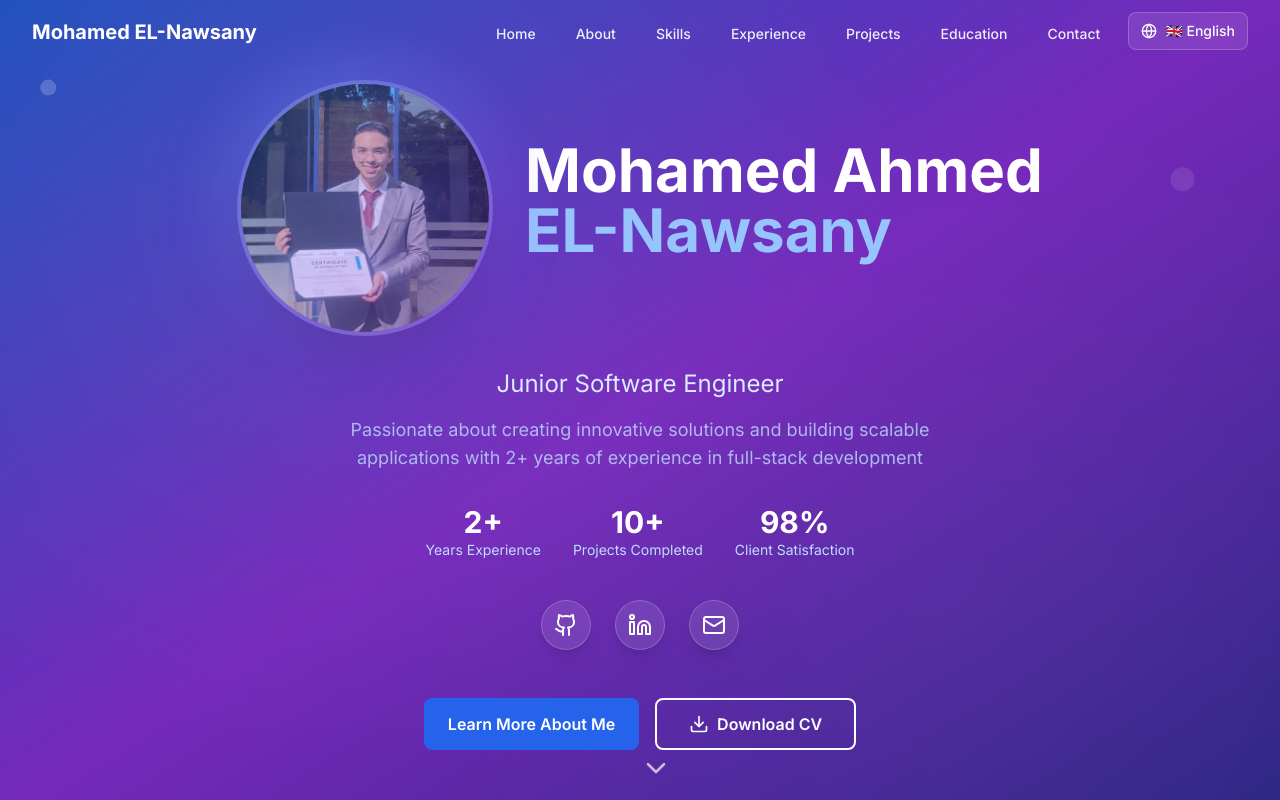
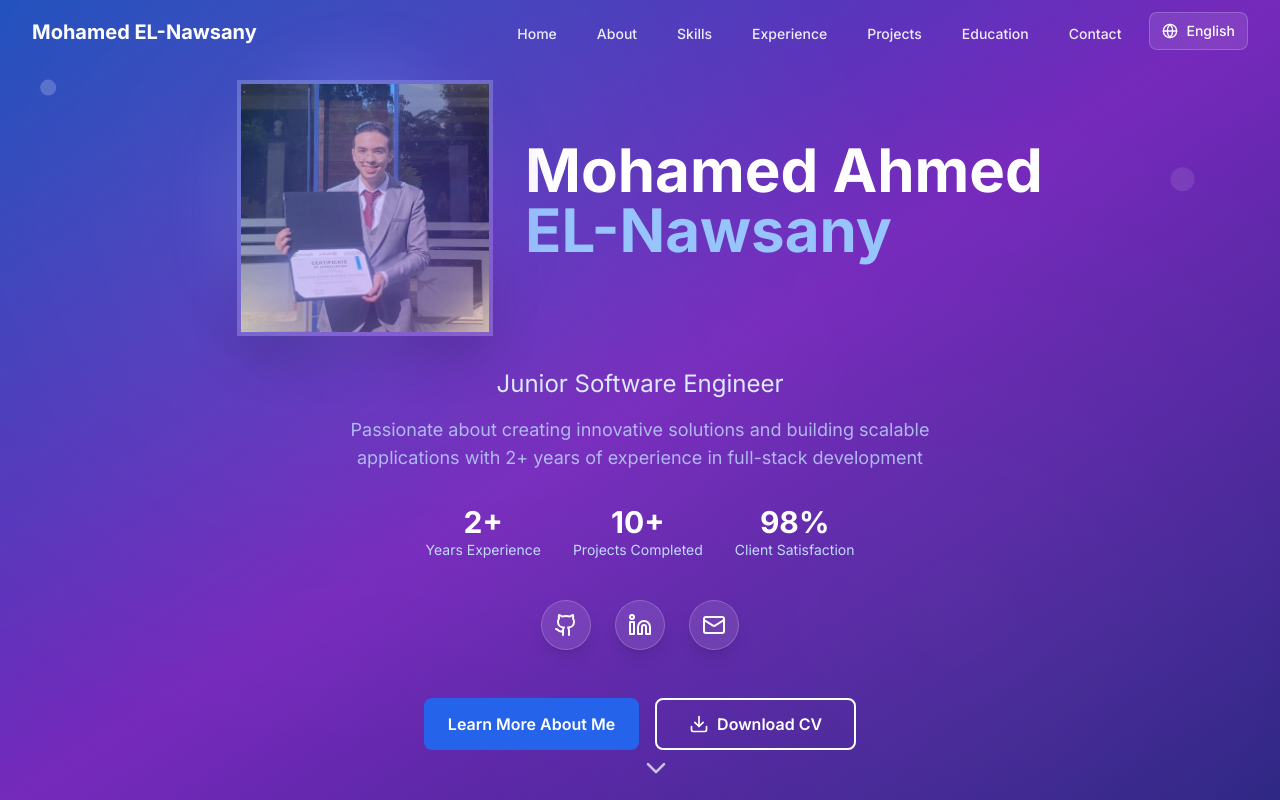
Before and after one commit to MohamedNawsany/MyPortfolio, a Next.js app: page /en in a window 1280 px wide. Shown: the top 800 px of the page. Built offline with nearby package versions, Linux system fonts and the light colour scheme.

Commit message:
enhance in LanguageSwitcher

```diff
--- a/src/components/atoms/LanguageSwitcher.tsx
+++ b/src/components/atoms/LanguageSwitcher.tsx
@@ -12,8 +12,8 @@ export const LanguageSwitcher = () => {
   const router = useRouter();
 
   const languages = [
-    { code: 'en' as Locale, label: 'English', flag: '🇬🇧' },
-    { code: 'ar' as Locale, label: 'العربية', flag: '🇸🇦' },
+    { code: 'en' as Locale, label: 'English', },
+    { code: 'ar' as Locale, label: 'العربية', },
   ];
 
   const switchLocale = (newLocale: Locale) => {
@@ -29,7 +29,7 @@ export const LanguageSwitcher = () => {
       >
         <Globe className="w-4 h-4" />
         <span className="text-sm font-medium">
-          {languages.find(lang => lang.code === locale)?.flag} {languages.find(lang => lang.code === locale)?.label}
+          {languages.find(lang => lang.code === locale)?.label}
         </span>
       </motion.button>
 
@@ -38,7 +38,7 @@ export const LanguageSwitcher = () => {
           <motion.button
             key={lang.code}
             onClick={() => switchLocale(lang.code)}
-            className={`w-full text-left px-4 py-2 text-sm hover:bg-gray-100 transition-colors duration-200 flex items-center gap-2 ${
+            className={`w-full text-left px-4 py-2 text-sm hover:bg-gray-100  rounded-lg  transition-colors duration-200 flex items-center gap-2 ${
               locale === lang.code ? 'bg-blue-50 text-blue-600 font-medium' : 'text-gray-700'
             }`}
             whileHover={{ x: 4 }}
--- a/src/components/organisms/Hero.tsx
+++ b/src/components/organisms/Hero.tsx
@@ -86,7 +86,7 @@ export default function Hero() {
           >
             {/* Profile Picture */}
             <motion.div className="w-64 h-64 relative flex-shrink-0">
-              <div className="w-full h-full rounded-full overflow-hidden shadow-2xl relative border-4 border-white/20">
+              <div className="w-full h-full  overflow-hidden shadow-2xl relative border-4 border-white/20">
                 <Image
                   src="/minstry.jpg"
                   alt="Mohamed Ahmed EL-Nawsany"
```
